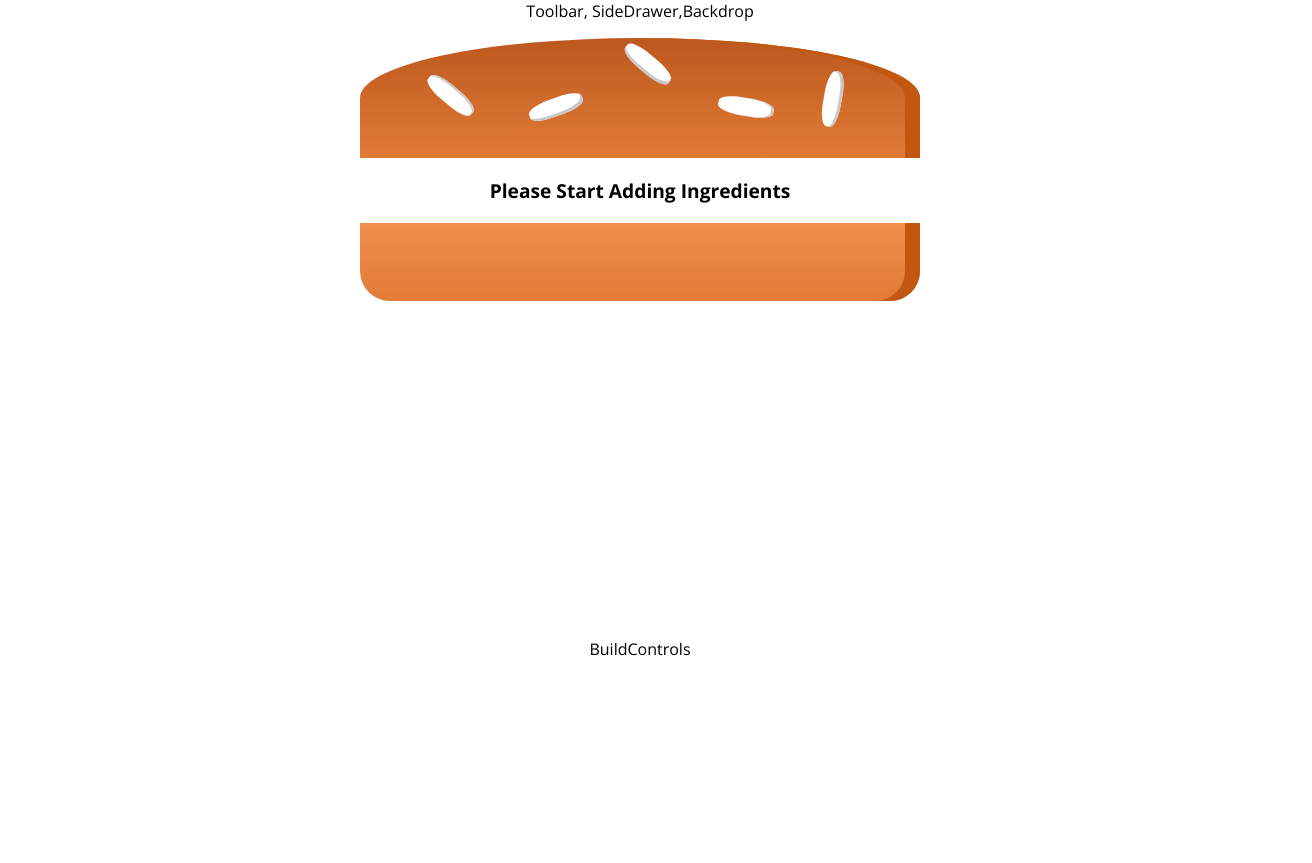
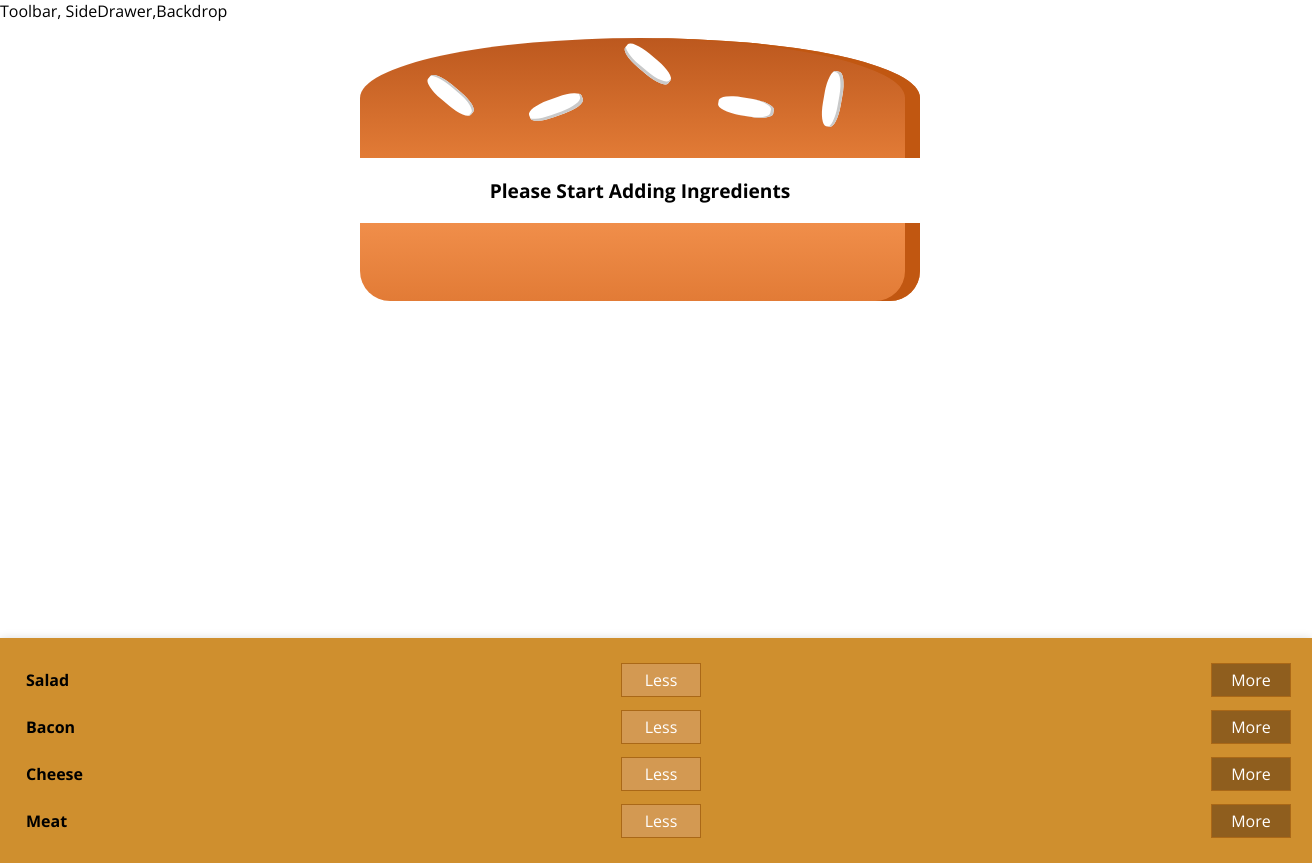
Before and after one commit to kubasulek2/burger-react, a React (Create React App) app: page / in a window 1280 px wide. Shown: the whole page, 1312 px wide, since content can reach past the window. Before the commit the page ends 800 px from the top, so only its background shows below. Built offline with nearby package versions, Linux system fonts and the light colour scheme.

Commit message:
burger build controls done

```diff
--- /dev/null
+++ b/src/components/Burger/BuildControls/BuildControl/BuildControl.js
@@ -0,0 +1,14 @@
+import React from 'react';
+import styles from './BuildControl.module.css';
+
+const buildControl = (props) => {
+	return (
+		<div className={styles.BuildControl}>
+			<div className={styles.Label}>{props.label}</div>
+			<button className={styles.Less}>Less</button>
+			<button className={styles.More}>More</button>
+		</div>
+	);
+}
+
+export default buildControl;
--- /dev/null
+++ b/src/components/Burger/BuildControls/BuildControl/BuildControl.module.css
@@ -0,0 +1,56 @@
+.BuildControl {
+    display: flex;
+    justify-content: space-between;
+    align-items: center;
+    margin: 5px 0;
+}
+
+.BuildControl button {
+    display: block;
+    font: inherit;
+    padding: 5px;
+    margin: 0 5px;
+    width: 80px;
+    border: 1px solid #AA6817;
+    cursor: pointer;
+    outline: none;
+}
+
+.BuildControl button:disabled {
+    background-color: #AC9980;
+    border: 1px solid #7E7365;
+    color: #ccc;
+    cursor: default;
+}
+
+.BuildControl button:hover:disabled {
+    background-color: #AC9980;
+    color: #ccc;
+    cursor: not-allowed;
+}
+
+.Label {
+    padding: 10px;
+    font-weight: bold;
+    width: 80px;
+}
+
+.BuildControl .Less {
+    background-color: #D39952;
+    color: white;
+}
+
+.BuildControl .More {
+    background-color: #8F5E1E;
+    color: white;
+}
+
+.BuildControl .Less:hover, .BuildControl .Less:active {
+    background-color: #DAA972;
+    color: white;
+}
+
+.BuildControl .More:hover,.BuildControl .More:active {
+    background-color: #99703F;
+    color: white;
+}
--- /dev/null
+++ b/src/components/Burger/BuildControls/BuildControls.js
@@ -0,0 +1,24 @@
+import React from 'react';
+import styles from './BuildControls.module.css';
+import BuildControl from './BuildControl/BuildControl';
+
+const buildControls = (props) => {
+
+	const controls = Object.keys(props.ingredients).map((el) => {
+		return{
+			type: el.charAt(0).toUpperCase() + el.slice(1)
+		};
+	});
+
+
+
+	return (
+		<div className={styles.BuildControls}>
+			{controls.map(ctrl => (
+				<BuildControl key={ctrl.type} label={ctrl.type}/>
+			))}
+		</div>
+	);
+};
+
+export default buildControls;
--- /dev/null
+++ b/src/components/Burger/BuildControls/BuildControls.module.css
@@ -0,0 +1,10 @@
+.BuildControls{
+	width: 100%;
+	background-color: #cf8f2e;
+	flex-flow: column wrap;
+	align-items: center;
+	box-shadow: 0 2px 10px #ccc;
+	margin: auto;
+	padding: 1rem;
+
+}
--- a/src/components/Burger/Burger.js
+++ b/src/components/Burger/Burger.js
@@ -28,11 +28,9 @@ const burger = (props) => {
 		.reduce((prev,next) => prev.concat(next));
 
 	if(!ingredients.length){
-		ingredients = <p>Please Start Adding Ingredients</p>
+		ingredients = <p>Please Start Adding Ingredients</p>;
 	}
 
-
-	console.log(ingredients);
 
 
 
--- a/src/components/Burger/Burger.module.css
+++ b/src/components/Burger/Burger.module.css
@@ -3,6 +3,7 @@
 	margin: auto;
 	height: 250px;
 	/* overflow: scroll; */
+	text-align: center;
 	font-weight: bold;
 	font-size: 1.2rem;
 }
--- a/src/components/Layout/Layout.js
+++ b/src/components/Layout/Layout.js
@@ -1,6 +1,6 @@
 import React from 'react';
 import Aux from '../../hoc/Aux';
-import styles from './Layout.module.css'
+import styles from './Layout.module.css';
 
 const layout = props => {
 
--- a/src/containers/App.css
+++ b/src/containers/App.css
@@ -1,3 +1,3 @@
 .App {
-  text-align: center;
+
 }
--- a/src/containers/BurgerBuilder/BurgerBuilder.js
+++ b/src/containers/BurgerBuilder/BurgerBuilder.js
@@ -1,6 +1,7 @@
 import React, { Component } from 'react';
 import Aux from '../../hoc/Aux';
 import Burger from '../../components/Burger/Burger';
+import BuildControls from '../../components/Burger/BuildControls/BuildControls';
 
 class BurgerBuilder extends Component {
 
@@ -17,7 +18,7 @@ class BurgerBuilder extends Component {
 		return (
 			<Aux>
 				<Burger ingredients={this.state.ingredients}/>
-				<div>BuildControls</div>
+				<BuildControls ingredients={this.state.ingredients}/>
 			</Aux>
 		);
 	}
```
